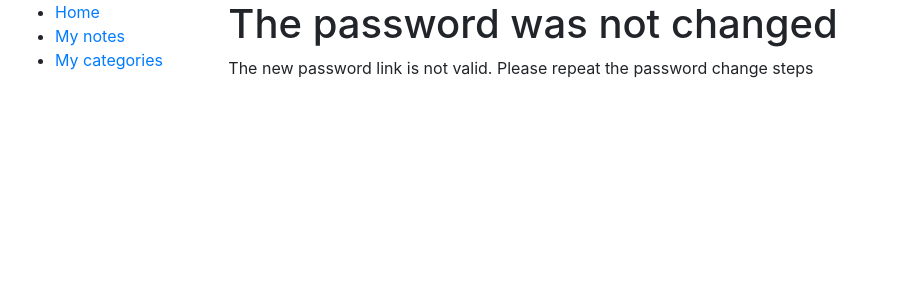
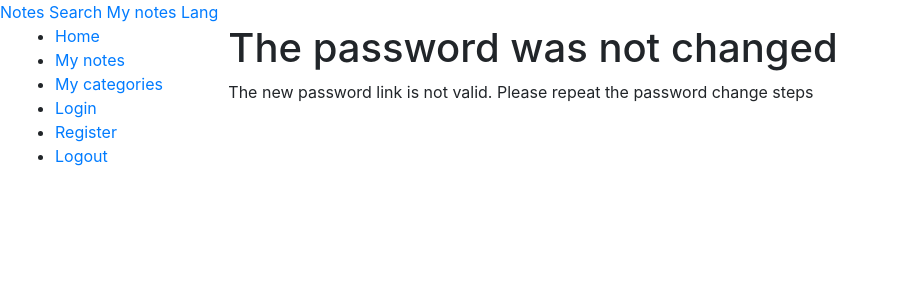
Before and after one commit to AgneNava/my_notes, a Django app: page /accounts/reset/1/1/ in a window 1280 px wide. Shown: the top 300 px of the page, without its empty margins (0-897 px from the left). Run offline with Django 4.2, Linux system fonts and the light colour scheme; some libraries are stand-ins or nearby versions.

Commit message:
Base template

```diff
--- a/notes_mine/templates/base.html
+++ b/notes_mine/templates/base.html
@@ -17,6 +17,13 @@
     <link rel="stylesheet" href="{% static 'library/style.css' %}" />
   </head>
   <body>
+    <nav>
+      <a href="#">Notes</a>
+      <a href="#">Search</a>
+      <a href="#">My notes</a>
+      <a href="#">Lang</a>
+
+    </nav>
     <div class="container-fluid">
       <div class="row">
         <div class="col-sm-2">
@@ -24,7 +31,10 @@
           <ul class="sidebar-nav">
             <li><a href="{% url 'index' %}">Home</a></li>
             <li><a href="#">My notes</a></li>
-            <li><a href="">My categories</a></li>
+            <li><a href="#">My categories</a></li>
+            <li><a href="{% url 'login' %}">Login</a></li>
+            <li><a href="{% url 'register' %}">Register</a></li>
+            <li><a href="{% url 'logout' %}">Logout</a></li>
           </ul>
           {% endblock %}
         </div>
```
